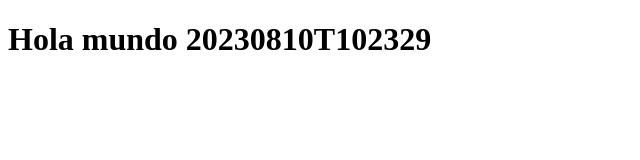
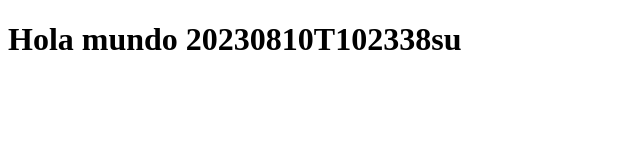
Before and after one commit to jawuatfdiaz/automaticgit, a plain HTML site: page index.html in a window 1280 px wide. Shown: the full height of the page, 0-640 px from the left. Drawn offline with Linux system fonts and the light colour scheme.

Commit message:
Agregar archivo

```diff
--- a/index.html
+++ b/index.html
@@ -1 +1 @@
-<!DOCTYPE html> <html1><head><title>Hola mundo</title></head><body><h1>Hola mundo 20230810T102329</h1></body></html1>
+<!DOCTYPE html> <html1><head><title>Hola mundo</title></head><body><h1>Hola mundo 20230810T102338su </h1></body></html1>
```
